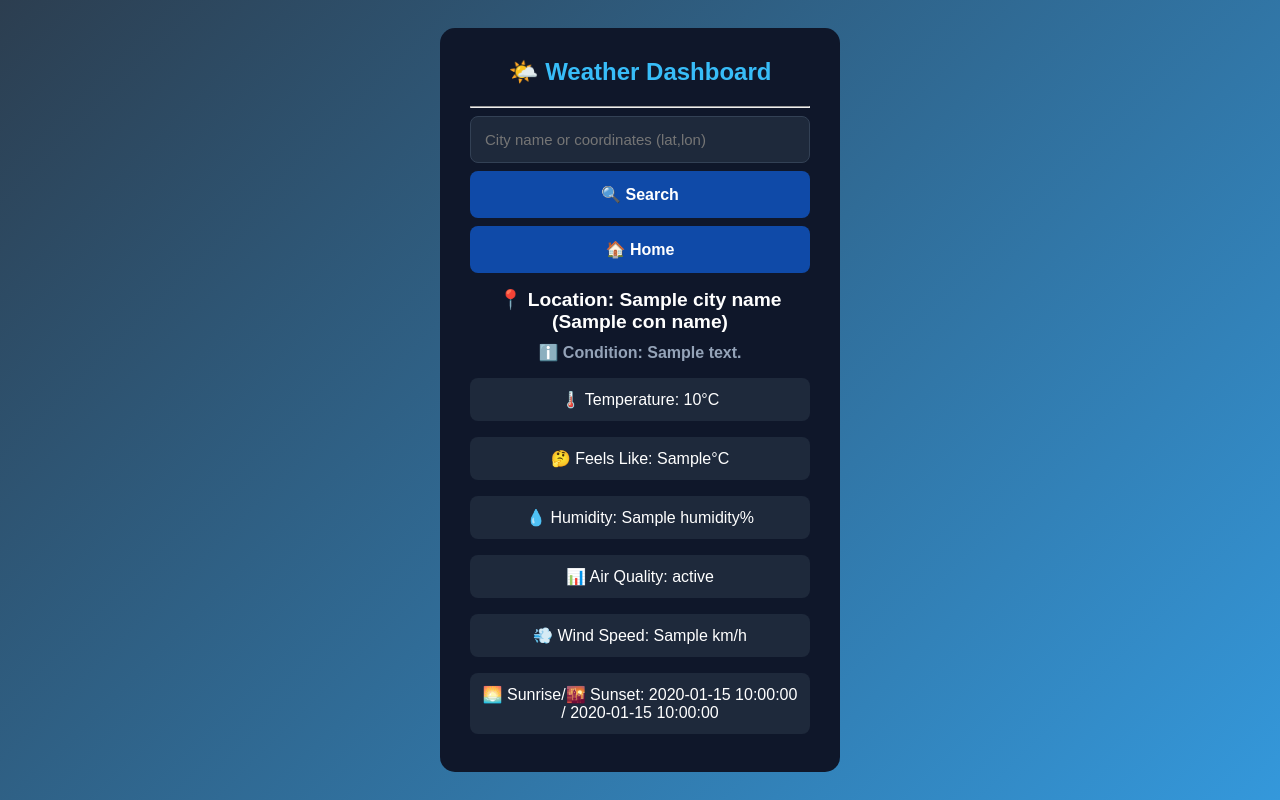
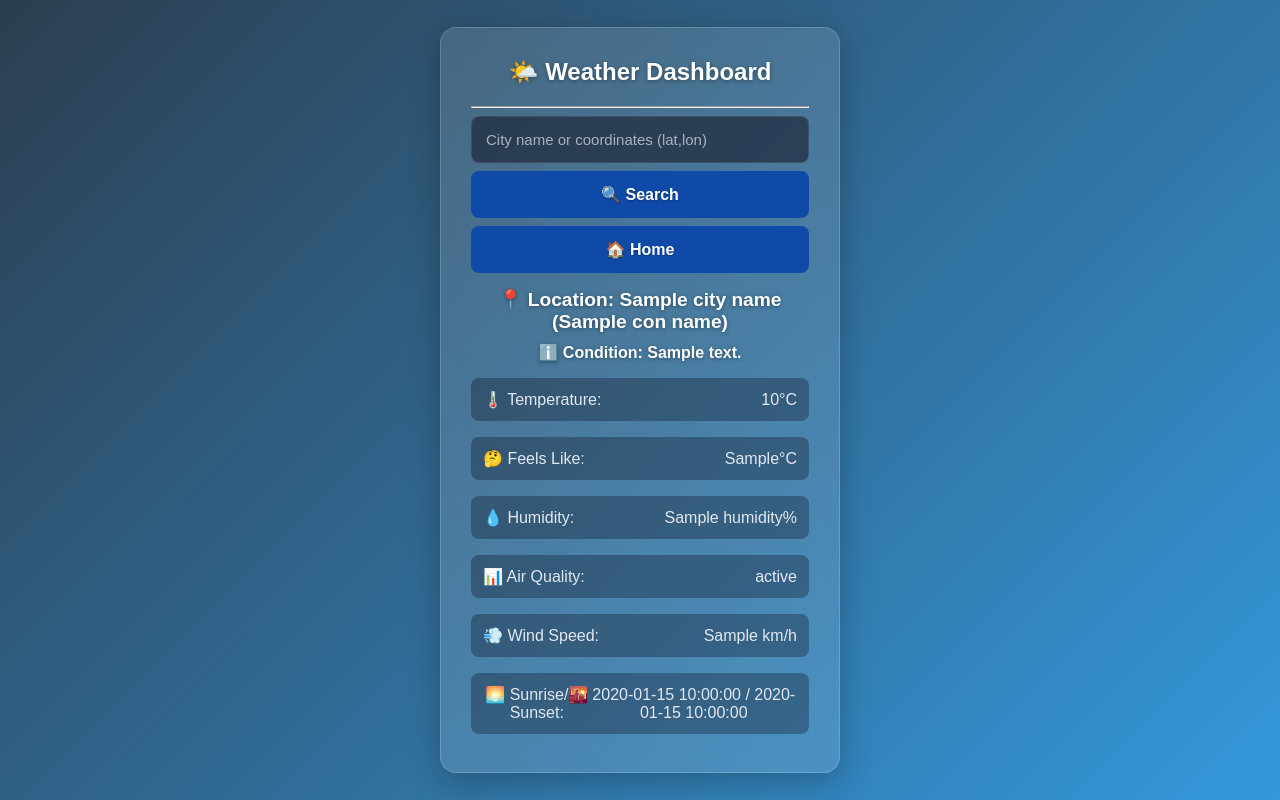
Before and after one commit to FeriCodes/weather-app, a Flask app: template templates/index.html in a window 1280 px wide. Run offline with Flask 3, Linux system fonts and the light colour scheme; the template is opened without the code that fills it: most values are stand-ins (such as "Sample title", 1, 10 or a date in 2020).

Commit message:
style: improving the style of the site

```diff
--- a/static/css/style.css
+++ b/static/css/style.css
@@ -11,52 +11,85 @@ body {
     min-height: 100vh;
     margin: 0;
     padding: 20px;
+    transition: background 0.6s cubic-bezier(0.4, 0, 0.2, 1);
 }
 
 .weather-card {
-    background-color: #0f172a;
+    background-color: rgba(255, 255, 255, 0.12);
+    backdrop-filter: blur(12px);
+    -webkit-backdrop-filter: blur(12px);
+    border: 1px solid rgba(255, 255, 255, 0.18);
     color: white;
     padding: 30px;
-    border-radius: 15px;
+    border-radius: 16px;
     width: 90%;
     max-width: 400px;
     text-align: center;
+    box-shadow: 0 8px 32px 0 rgba(0, 0, 0, 0.25);
+    transition: all 0.3s ease;
+}
+
+
+.weather-card:hover {
+    background-color: rgba(15, 23, 42, 0.25);
+    border-color: rgba(255, 255, 255, 0.25);
+    box-shadow: 0 12px 40px 0 rgba(0, 0, 0, 0.35);
 }
 
 .weather-card h1 {
-    color: #38bdf8;
+    color: #ffffff;
     margin-top: 0;
     margin-bottom: 20px;
     font-size: 1.5rem;
+    text-shadow: 0 2px 8px rgba(0, 0, 0, 0.4);
+    font-weight: bold;
 }
 
 .weather-card h2 {
     font-size: 1.2rem;
     margin: 10px 0;
+    color: #ffffff;
+    text-shadow: 0 1px 3px rgba(0, 0, 0, 0.3);
 }
 
 .weather-card h3 {
     font-size: 1rem;
-    color: #94a3b8;
+    color: #e2e8f0;
     margin: 0 0 15px 0;
+    text-shadow: 0 1px 2px rgba(0, 0, 0, 0.2);
 }
 
 .weather-card p {
-    background-color: #1e293b;
+    background-color: rgba(15, 23, 42, 0.35);
     padding: 12px;
     border-radius: 8px;
     margin-bottom: 8px;
+    display: flex;
+    justify-content: space-between;
+    align-items: center;
+    color: #cbd5e1;
 }
 
 .weather-card input {
-    background-color: #1e293b;
+    background-color: rgba(30, 41, 59, 0.7);
     color: white;
     padding: 14px;
     border-radius: 8px;
-    border: 1px solid #334155;
+    border: 1px solid rgba(255, 255, 255, 0.1);
     width: 100%;
     outline: none;
     font-size: 15px;
+    transition: all 0.3s ease;
+}
+
+.weather-card input::placeholder {
+    color: rgba(255, 255, 255, 0.6);
+}
+
+.weather-card input:focus {
+    border-color: #38bdf8;
+    background-color: rgba(30, 41, 59, 0.9);
+    box-shadow: 0 0 10px rgba(56, 189, 248, 0.3);
 }
 
 .weather-card button {
@@ -70,36 +103,72 @@ body {
     font-weight: bold;
     font-size: 16px;
     margin-top: 8px;
+    transition: all 0.2s ease;
+    text-shadow: 0 1px 2px rgba(0, 0, 0, 0.3);
 }
+
+.weather-card button:hover {
+    background-color: #1e5bb8;
+}
+
+.weather-card button:active {
+    transform: translateY(1px);
+}
+
+.error-box {
+    background-color: rgba(248, 115, 115, 0.25);
+    color: #fca5a5;
+    padding: 12px;
+    border-radius: 8px;
+    margin: 15px 0;
+    font-size: 14px;
+    font-weight: bold;
+    border: 1px solid rgba(248, 115, 115, 0.5);
+    text-align: center;
+    text-shadow: 0 1px 2px rgba(0, 0, 0, 0.3);
+}
+
 
 .bg-hot {
     background: linear-gradient(135deg, #d31027, #ea384d) !important;
+}
+.bg-hot .weather-card h1,
+.bg-hot .weather-card h2,
+.bg-hot .weather-card h3 {
+    color: #ffffff !important;
+    text-shadow: 0 2px 6px rgba(0, 0, 0, 0.4) !important;
 }
 
 .bg-warm {
     background: linear-gradient(135deg, #f12711, #f5af19) !important;
 }
+.bg-warm .weather-card h1,
+.bg-warm .weather-card h2,
+.bg-warm .weather-card h3 {
+    color: #1a1a1a !important;
+    text-shadow: 0 1px 3px rgba(255, 255, 255, 0.3) !important;
+}
 
 .bg-cool {
     background: linear-gradient(135deg, #4ca1af, #c4e0e5) !important;
+}
+.bg-cool .weather-card h1,
+.bg-cool .weather-card h2,
+.bg-cool .weather-card h3 {
+    color: #1a1a1a !important;
+    text-shadow: 0 1px 3px rgba(255, 255, 255, 0.4) !important;
 }
 
 .bg-cold {
     background: linear-gradient(135deg, #2c3e50, #3498db) !important;
 }
 
-body {
-    transition: background 0.5s ease;
+.bg-cold .weather-card h1,
+.bg-cold .weather-card h2,
+.bg-cold .weather-card h3 {
+    color: #ffffff !important;
+    text-shadow: 0 1px 4px rgba(0, 0, 0, 0.4) !important;
 }
-
-.error-box {
-    background-color: #f8d7da;
-    color: #721c24;
-    padding: 12px;
-    border-radius: 8px;
-    margin: 15px 0;
-    font-size: 14px;
-    font-weight: bold;
-    border: 1px solid #f5c6cb;
-    text-align: center;
+.bg-cold .weather-card p {
+    color: #e2e8f0 !important;
 }
```
